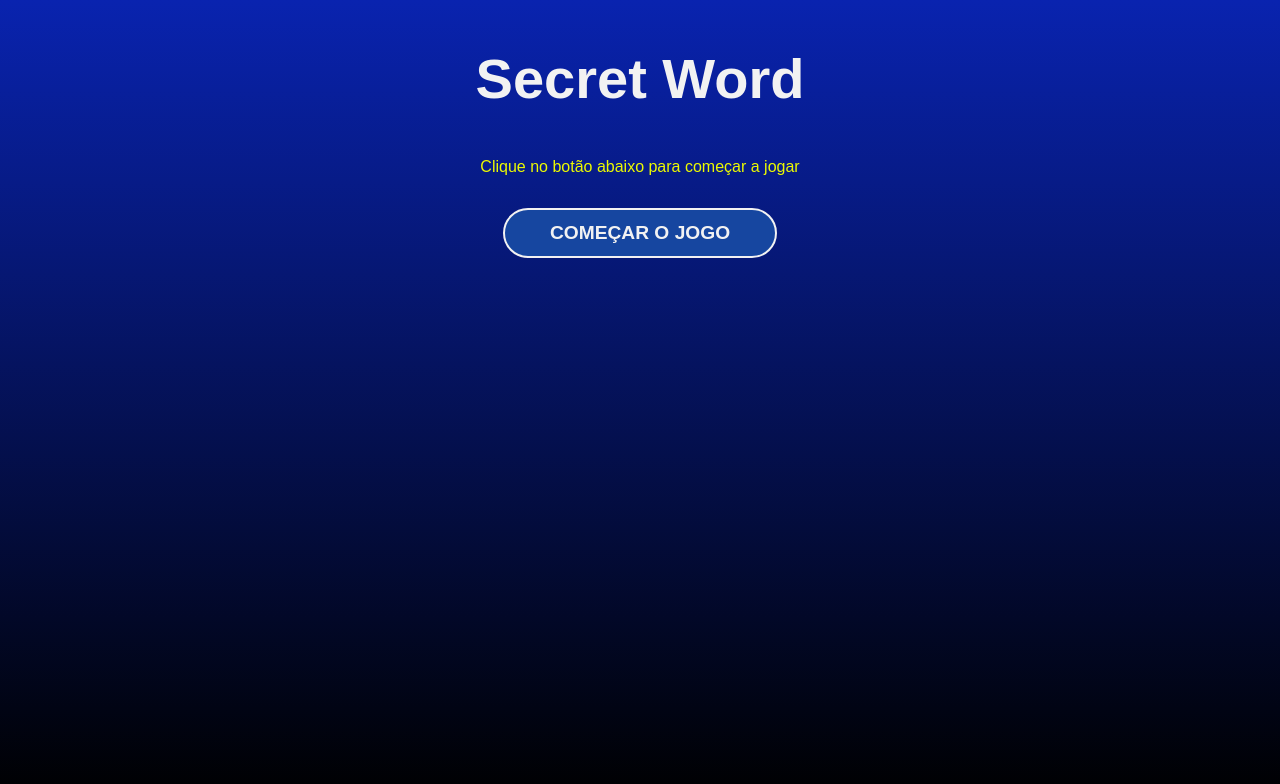
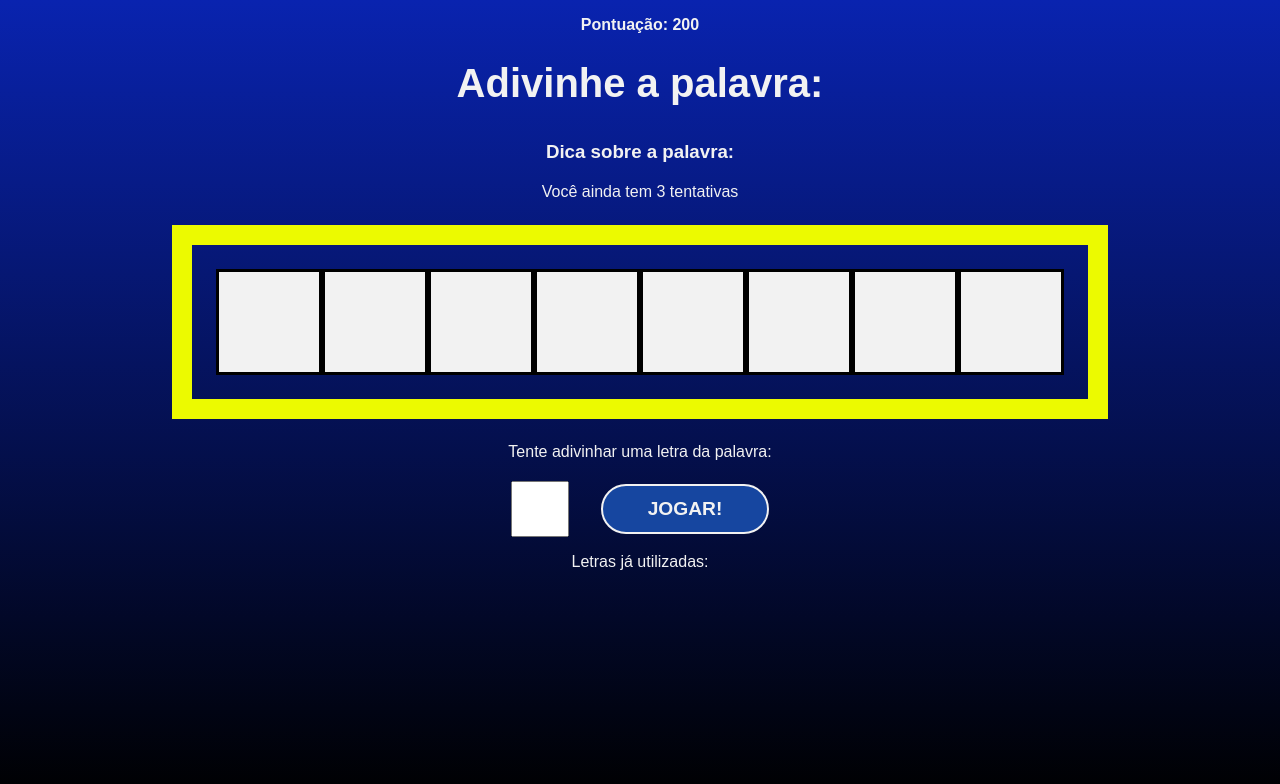
Before and after one commit to MACHADOKING/Secret-Word-React, a React (Vite) app: page / in a window 1280 px wide. Shown: the top 784 px of the page. Built offline with nearby package versions, Linux system fonts and the light colour scheme.

Commit message:
Feat: win condition

```diff
--- a/src/App.jsx
+++ b/src/App.jsx
@@ -30,24 +30,23 @@
   const [guesses, setGuesses] = useState(guessesQty);
   const [score, setScore] = useState(0);
 
-  const pickWordAndCategory = () => {
+  const pickWordAndCategory = useCallback(() => {
     // pick a random category
     const categories = Object.keys(words);
     const category =
       categories[Math.floor(Math.random() * Object.keys(categories).length)];
 
-    console.log(category);
-
     // pick a random word
     const word =
       words[category][Math.floor(Math.random() * words[category].length)];
 
-    console.log(word);
     return { word, category };
-  };
+  }, [words]);
 
   // starts the secret word game
-  const startGame = () => {
+  const startGame = useCallback(() => {
+    // clear all letters
+    clearLetterStates();
     // pick word and pick category
     const { word, category } = pickWordAndCategory();
 
@@ -56,16 +55,13 @@
 
     wordLetters = wordLetters.map((l) => l.toLowerCase());
 
-    console.log(word, category);
-    console.log(wordLetters);
-
     // fill states
     setPickedWord(word);
     setPickedCategory(category);
     setLetters(wordLetters);
 
     setGameStage(stages[1].name);
-  };
+  }, [pickWordAndCategory]);
 
   // process the letter input
   const verifyLetter = (letter) => {
@@ -99,6 +95,7 @@
     setWrongLetters([]);
   };
 
+  // check if guesses ended
   useEffect(() => {
     if (guesses <= 0) {
       // reset all states
@@ -106,6 +103,19 @@
       setGameStage(stages[2].name);
     }
   }, [guesses]);
+
+  // check win condition
+  useEffect(() => {
+    const uniqueLetters = [...new Set(letters)];
+    // win condition
+    if (guessedLetters.length === uniqueLetters.length) {
+      // add score
+      setScore((actualScore) => (actualScore += 100));
+
+      // restart game with new word
+      startGame();
+    }
+  }, [guessedLetters, letters, startGame]);
 
   // restart the game
   const retry = () => {
```
